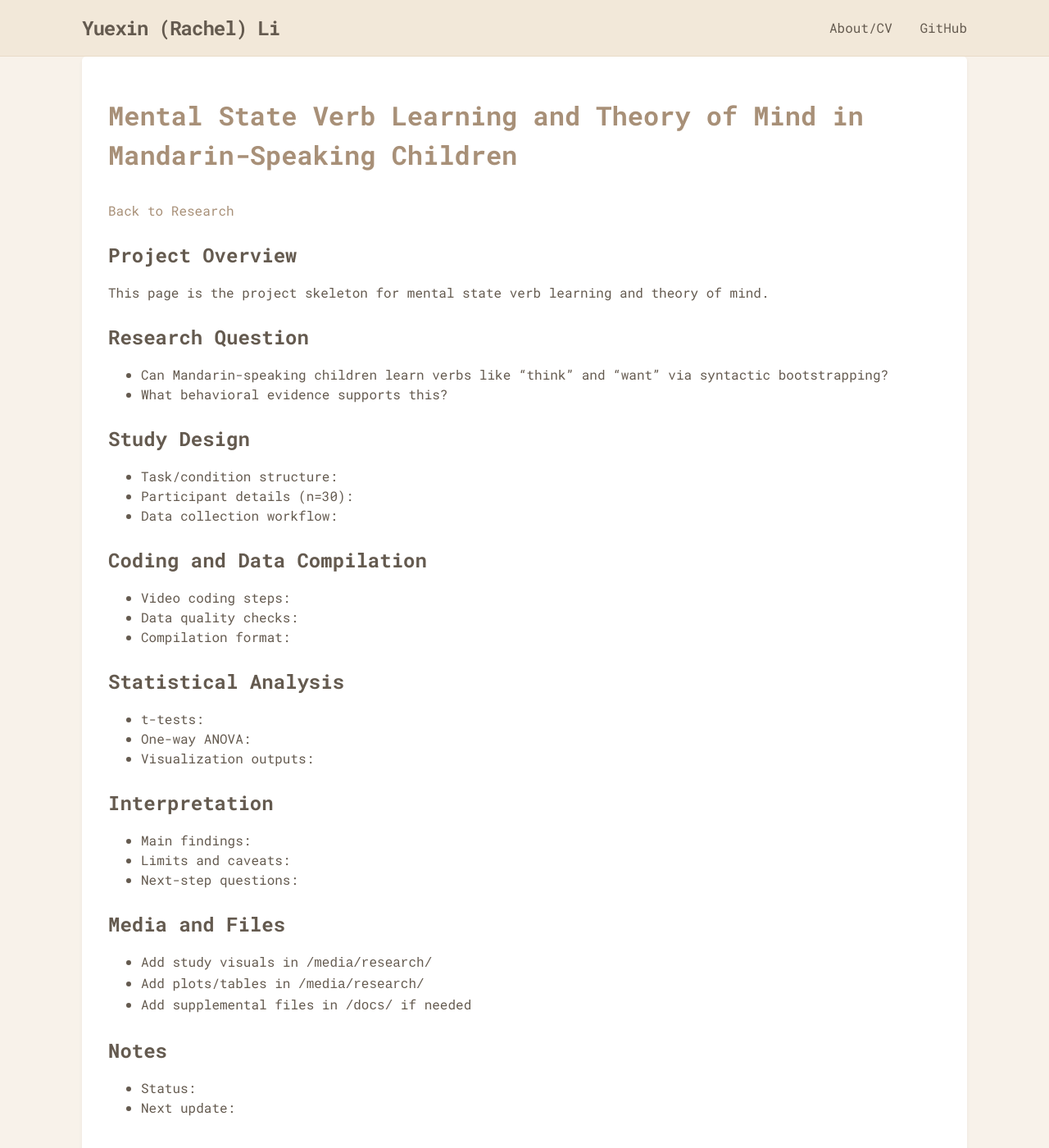
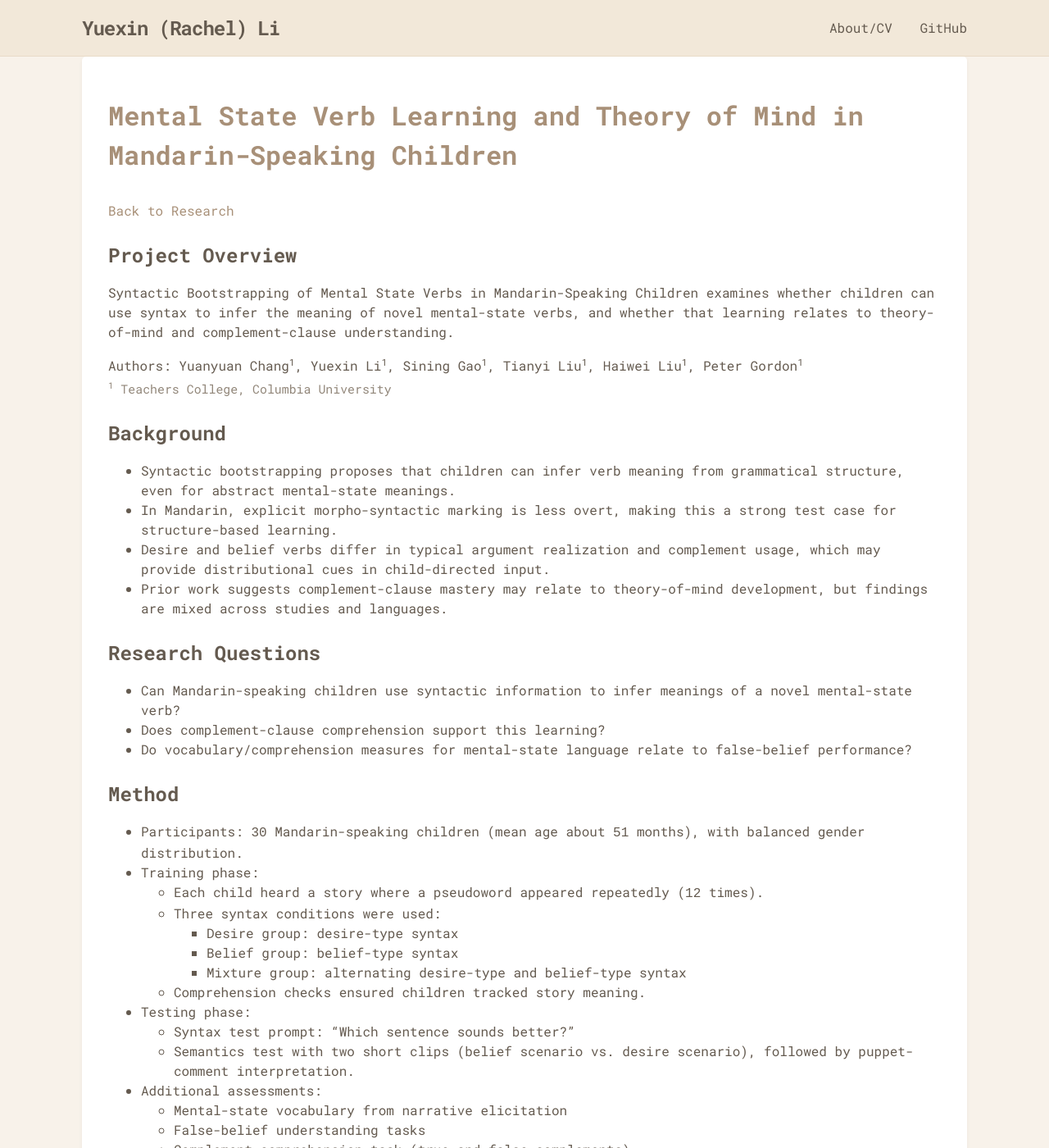
Before and after one commit to yuexin-li-7/yuexin-li-7.github.io, a Jekyll site: the page built from research/mental-state-verb-learning-and-theory-of-mind.md, in a window 1280 px wide and 1400 px high. Shown: the whole window at 82% size. Built offline with Jekyll 4.4.1, drawn with Linux system fonts in a browser that asks for light colours; some of the changed text lies outside the part shown.

Commit message:
Add mental state verb learning project page

```diff
--- a/research/mental-state-verb-learning-and-theory-of-mind.md
+++ b/research/mental-state-verb-learning-and-theory-of-mind.md
@@ -8,44 +8,69 @@ permalink: /research/mental-state-verb-learning-and-theory-of-mind/
 
 ## Project Overview
 
-This page is the project skeleton for mental state verb learning and theory of mind.
+Syntactic Bootstrapping of Mental State Verbs in Mandarin-Speaking Children examines whether children can use syntax to infer the meaning of novel mental-state verbs, and whether that learning relates to theory-of-mind and complement-clause understanding.
 
-## Research Question
+<div class="project-authors">Authors: Yuanyuan Chang<sup>1</sup>, Yuexin Li<sup>1</sup>, Sining Gao<sup>1</sup>, Tianyi Liu<sup>1</sup>, Haiwei Liu<sup>1</sup>, Peter Gordon<sup>1</sup></div>
+<div class="project-affiliations"><sup>1</sup> Teachers College, Columbia University</div>
 
-- Can Mandarin-speaking children learn verbs like "think" and "want" via syntactic bootstrapping?
-- What behavioral evidence supports this?
+## Background
 
-## Study Design
+- Syntactic bootstrapping proposes that children can infer verb meaning from grammatical structure, even for abstract mental-state meanings.
+- In Mandarin, explicit morpho-syntactic marking is less overt, making this a strong test case for structure-based learning.
+- Desire and belief verbs differ in typical argument realization and complement usage, which may provide distributional cues in child-directed input.
+- Prior work suggests complement-clause mastery may relate to theory-of-mind development, but findings are mixed across studies and languages.
 
-- Task/condition structure:
-- Participant details (n=30):
-- Data collection workflow:
+## Research Questions
 
-## Coding and Data Compilation
+- Can Mandarin-speaking children use syntactic information to infer meanings of a novel mental-state verb?
+- Does complement-clause comprehension support this learning?
+- Do vocabulary/comprehension measures for mental-state language relate to false-belief performance?
 
-- Video coding steps:
-- Data quality checks:
-- Compilation format:
+## Method
 
-## Statistical Analysis
+- Participants: `30` Mandarin-speaking children (mean age about `51` months), with balanced gender distribution.
+- Training phase:
+  - Each child heard a story where a pseudoword appeared repeatedly (`12` times).
+  - Three syntax conditions were used:
+    - Desire group: desire-type syntax
+    - Belief group: belief-type syntax
+    - Mixture group: alternating desire-type and belief-type syntax
+  - Comprehension checks ensured children tracked story meaning.
+- Testing phase:
+  - Syntax test prompt: “Which sentence sounds better?”
+  - Semantics test with two short clips (belief scenario vs. desire scenario), followed by puppet-comment interpretation.
+- Additional assessments:
+  - Mental-state vocabulary from narrative elicitation
+  - False-belief understanding tasks
+  - Complement comprehension task (true and false complements)
+- Statistical analyses:
+  - Group comparisons with one-way ANOVA and post-hoc contrasts
+  - Correlation tests across syntax/semantics performance and theory-of-mind measures
+  - Linear regression to evaluate complement comprehension effects while controlling for age
 
-- t-tests:
-- One-way ANOVA:
-- Visualization outputs:
+## Results Summary
 
-## Interpretation
+- Hypothesis 1 (syntactic bootstrapping) was supported:
+  - Belief group showed `58%` belief responses in the syntax test and `71%` in the semantics test.
+  - Desire group showed `54%` desire responses in syntax and `62%` in semantics.
+  - Mixture group showed `64%` belief responses in syntax and `63%` in semantics.
+- Group differences were significant in semantics (`F(2,22)=5.93`, `p<0.01`) but not syntax (`F(2,24)=0.99`, `p=0.38`).
+- Post-hoc contrasts showed the mixture and belief groups differed significantly from the desire group in semantic responses.
+- For hypothesis 2, direct links between theory-of-mind performance and complement/mental-state vocabulary measures were not significant.
+- Age predicted false-belief performance (`r(25)=0.43`, `p=0.03`).
+- Complement comprehension significantly predicted syntax and semantics test performance in regression models.
 
-- Main findings:
-- Limits and caveats:
-- Next-step questions:
+## Discussion
 
-## Media and Files
+- Children used syntactic structure to learn a novel mental-state verb in Mandarin, consistent with syntactic bootstrapping accounts.
+- When syntax cues were mixed, children still leaned toward belief-like interpretations, suggesting a belief-default tendency under ambiguity.
+- Complement-clause comprehension related to task performance, but evidence for a direct complement-theory-of-mind link remained weak in this sample.
+- Overall, results support syntax-driven verb-meaning learning while highlighting limits in linking this process to broader theory-of-mind outcomes.
 
-- Add study visuals in `/media/research/`
-- Add plots/tables in `/media/research/`
-- Add supplemental files in `/docs/` if needed
+## Poster
 
-## Notes
+- [View or download poster PDF]({{ '/docs/research/mental-state-verb-learning-poster.pdf' | relative_url }})
 
-- Status:
-- Next update:
+<div class="resume-container">
+  <iframe class="resume-embed" src="{{ '/docs/research/mental-state-verb-learning-poster.pdf' | relative_url }}" title="Mental State Verb Learning and Theory of Mind poster"></iframe>
+</div>
```
Also changed, not shown: research.md (+6 -2 lines), media/research/bootstrapping.jpg (added), 1 other file.
